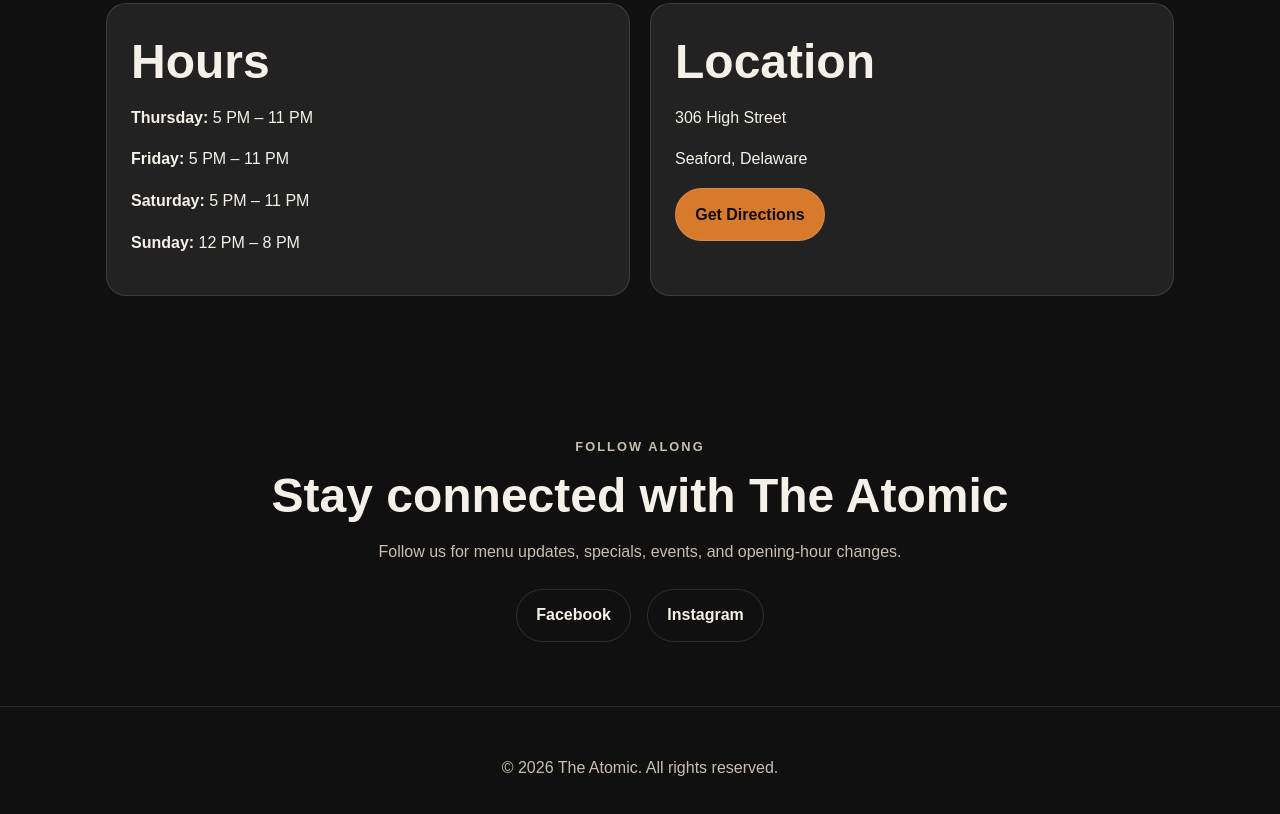
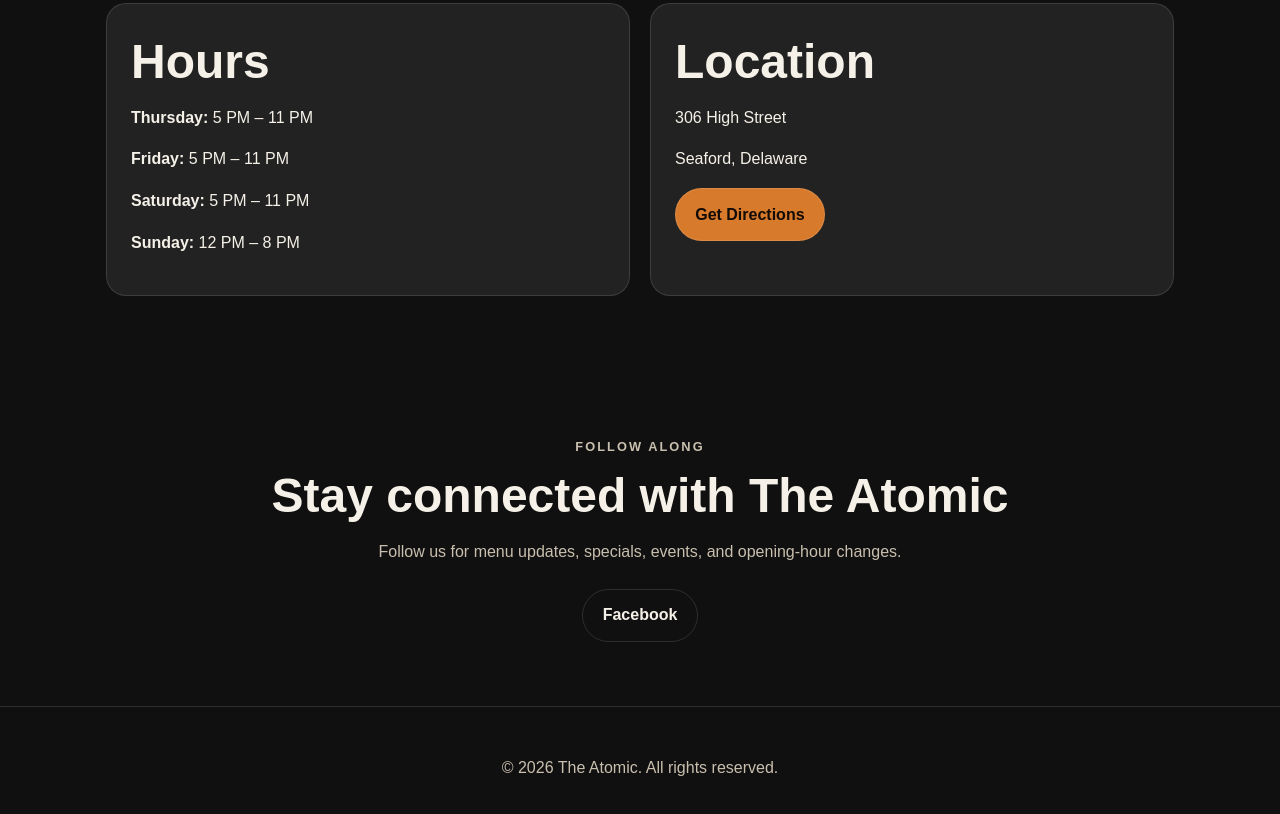
Before and after one commit to JeremySabina/Atomic, a plain HTML site: page index.html in a window 1280 px wide. Shown: the part 4027-4841 px from the top of the page. Drawn offline with Linux system fonts and the light colour scheme.

Commit message:
added facebook link

```diff
--- a/index.html
+++ b/index.html
@@ -328,8 +328,7 @@
       </p>
 
       <div class="social-links">
-        <a href="#" target="_blank" rel="noopener">Facebook</a>
-        <a href="#" target="_blank" rel="noopener">Instagram</a>
+        <a href="https://www.facebook.com/profile.php?id=61589658796333" target="_blank" rel="noopener">Facebook</a>
       </div>
     </section>
   </main>
```
